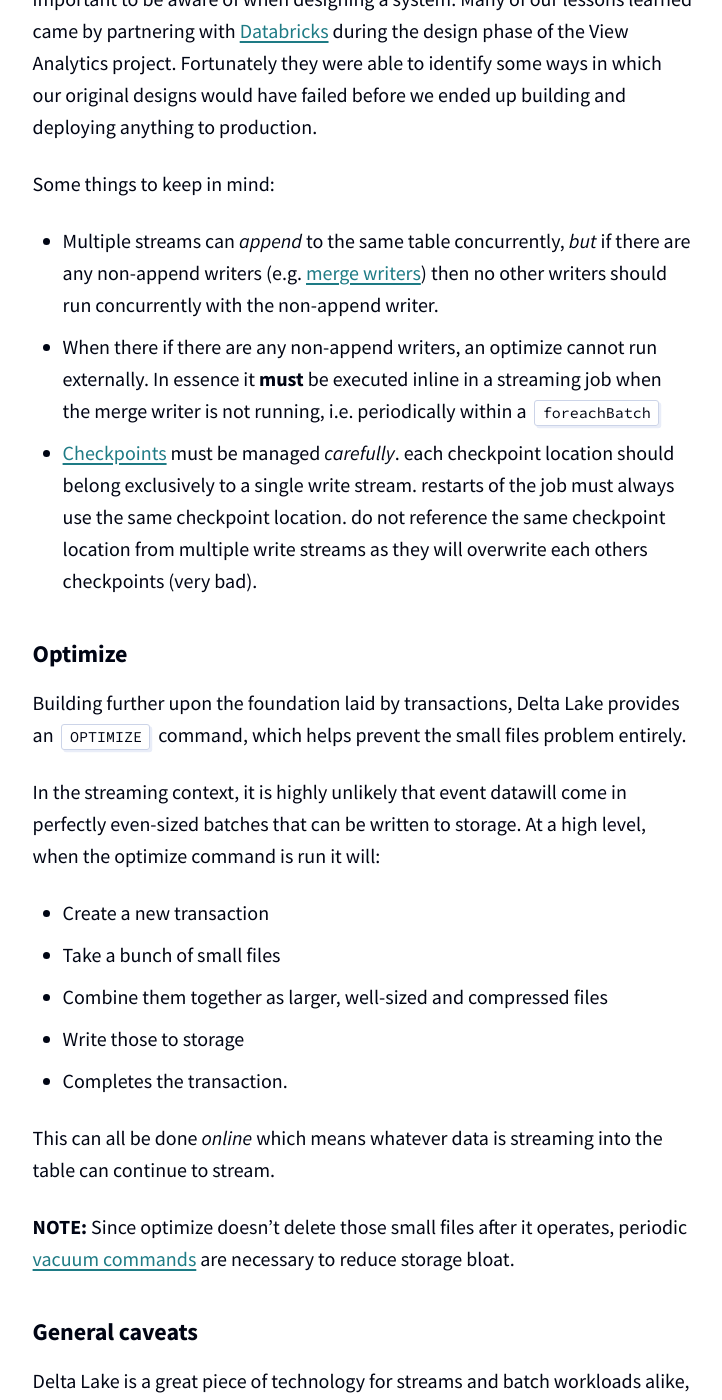
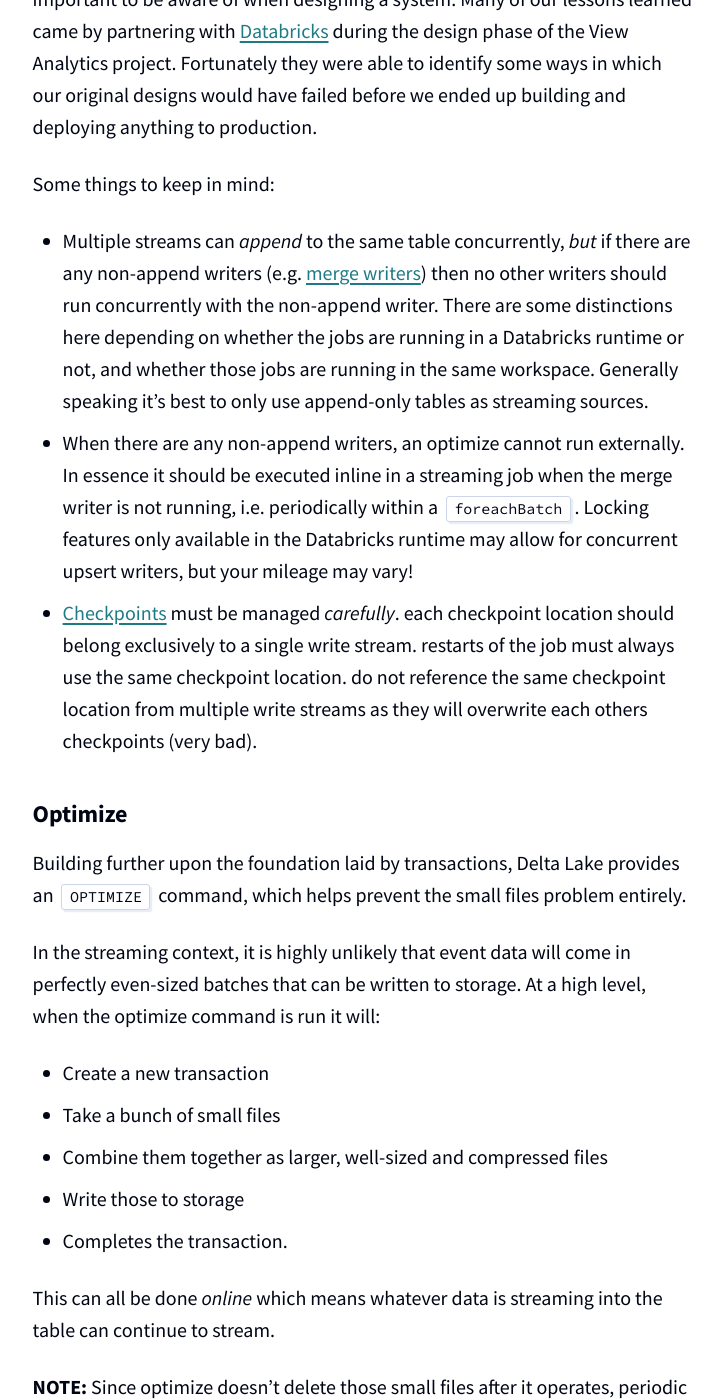
Before and after one commit to scribd/scribd.github.io, a Jekyll site: the page built from _posts/2020-06-26-streaming-with-delta-lake.md, in a window 1280 px wide and 1400 px high, scrolled down 3905 px. Shown: the whole window, without its empty margins (341-1063 px from the left). Built offline with Jekyll 4.4.1, drawn with Linux system fonts in a browser that asks for light colours; some of the changed text lies outside the part shown.

Commit message:
Add some typos and suggestions from @houqp

```diff
--- a/_posts/2020-06-26-streaming-with-delta-lake.md
+++ b/_posts/2020-06-26-streaming-with-delta-lake.md
@@ -112,8 +112,8 @@ Some things to keep in mind:
 
 * Multiple streams can _append_ to the same table concurrently, *but* if there
   are any non-append writers (e.g. [merge writers](https://docs.delta.io/latest/delta-update.html)) then no other
-  writers should run concurrently with the non-append writer.
-* When there if there are any non-append writers, an optimize cannot run externally. In essence it **must** be executed inline in a streaming job when the merge writer is not running, i.e. periodically within a `foreachBatch`
+  writers should run concurrently with the non-append writer. There are some distinctions here depending on whether the jobs are running in a Databricks runtime or not, and whether those jobs are running in the same workspace. Generally speaking it's best to only use append-only tables as streaming sources.
+* When there are any non-append writers, an optimize cannot run externally. In essence it should be executed inline in a streaming job when the merge writer is not running, i.e. periodically within a `foreachBatch`. Locking features only available in the Databricks runtime may allow for concurrent upsert writers, but your mileage may vary!
 * [Checkpoints](https://spark.apache.org/docs/latest/streaming-programming-guide.html#checkpointing) must be managed *carefully*. each checkpoint location should belong exclusively to a single write stream. restarts of the job must always use the same checkpoint location. do not reference the same checkpoint location from multiple write streams as they will overwrite each others checkpoints (very bad).
 
 
@@ -122,7 +122,7 @@ Some things to keep in mind:
 Building further upon the foundation laid by transactions, Delta Lake provides
 an `OPTIMIZE` command, which helps prevent the small files problem entirely.
 
-In the streaming context, it is highly unlikely that event datawill come in
+In the streaming context, it is highly unlikely that event data will come in
 perfectly even-sized batches that can be written to storage. At a high level,
 when the optimize command is run it will:
 
```
Also changed, not shown: other parts of _posts/2020-06-26-streaming-with-delta-lake.md (+2 -2 lines).
